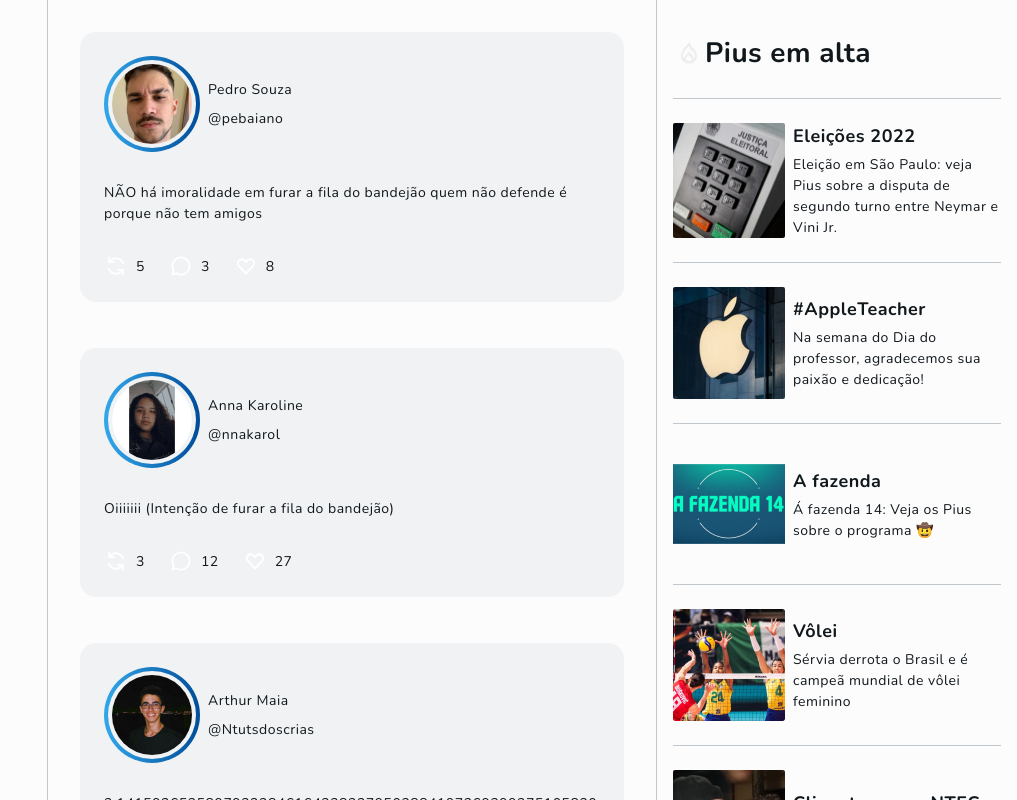
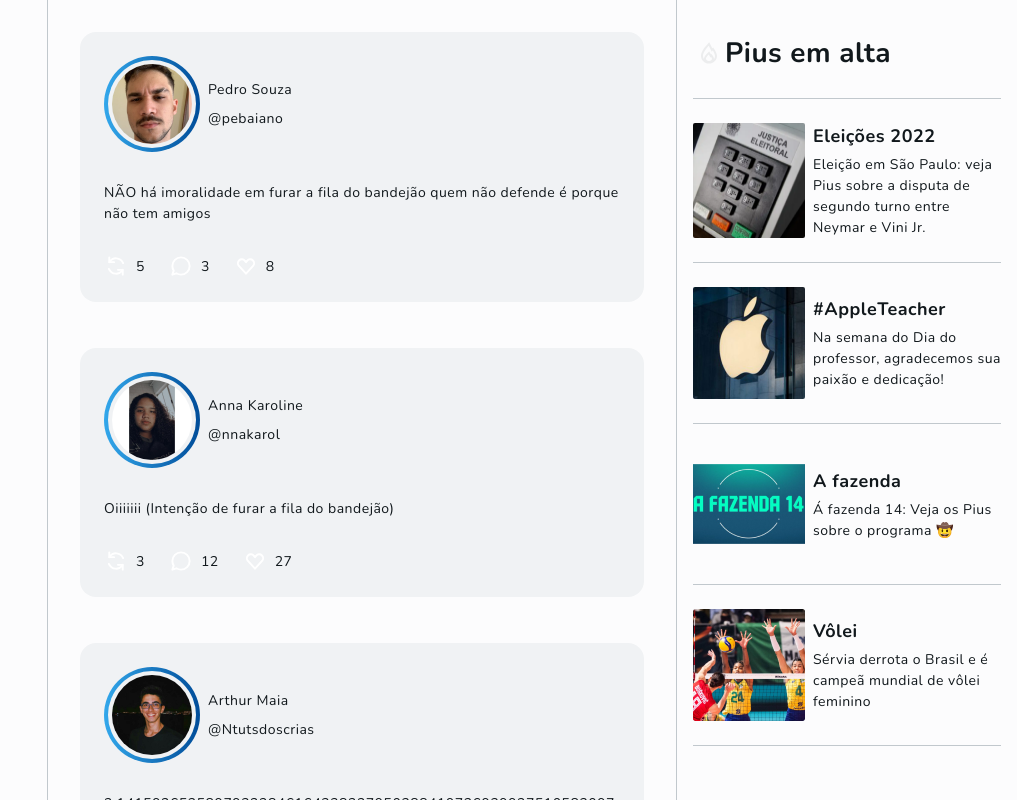
Before and after one commit to jv-aquino/Treinamento24.2.3JoaoVitorAquino, a Next.js app: page / in a window 1280 px wide. Shown: the whole page, without its empty margins (263-1280 px from the left). Built offline with nearby package versions, Linux system fonts and the light colour scheme.

Commit message:
+ fix news scroll

```diff
--- a/components/News/News.tsx
+++ b/components/News/News.tsx
@@ -1,22 +1,23 @@
 import { baseNews } from "@/public/data/baseNews";
-
 import Image from "next/image";
 import NewsCard from "./NewsCard";
 import { v4 as uuidv4 } from 'uuid';
 
 function News() {
   return (
-    <div className="w-[360px] flex-shrink-0 overflow-y-auto h-screen px-4 py-8 no-scrollbar">
-      <h2 className="flex text-headline font-bold pb-6">
+    <div className="w-[340px] flex-shrink-0 h-screen flex flex-col px-4 py-8">
+      <h2 className="flex items-center text-headline font-bold pb-6 flex-shrink-0">
         <Image src="/assets/icons/newsIcon.svg" alt='' width={32} height={32} />
         Pius em alta
       </h2>
 
-      {baseNews.map(noticia => {
-        return <NewsCard noticia={noticia} key={uuidv4()} />
-      })}
+      <div className="overflow-y-auto no-scrollbar flex-1">
+        {baseNews.map(noticia => (
+          <NewsCard noticia={noticia} key={uuidv4()} />
+        ))}
+      </div>
     </div>
-   );
+  );
 }
 
 export default News;
```
